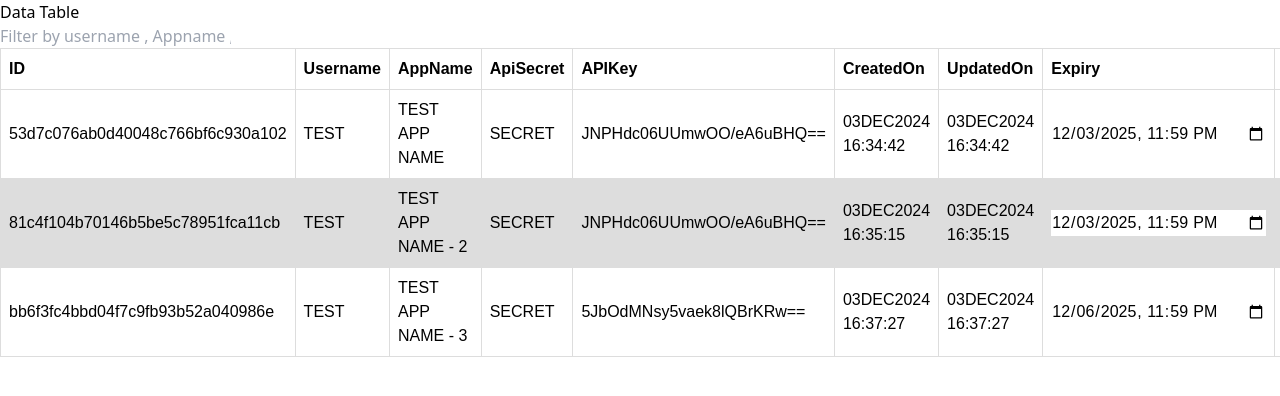
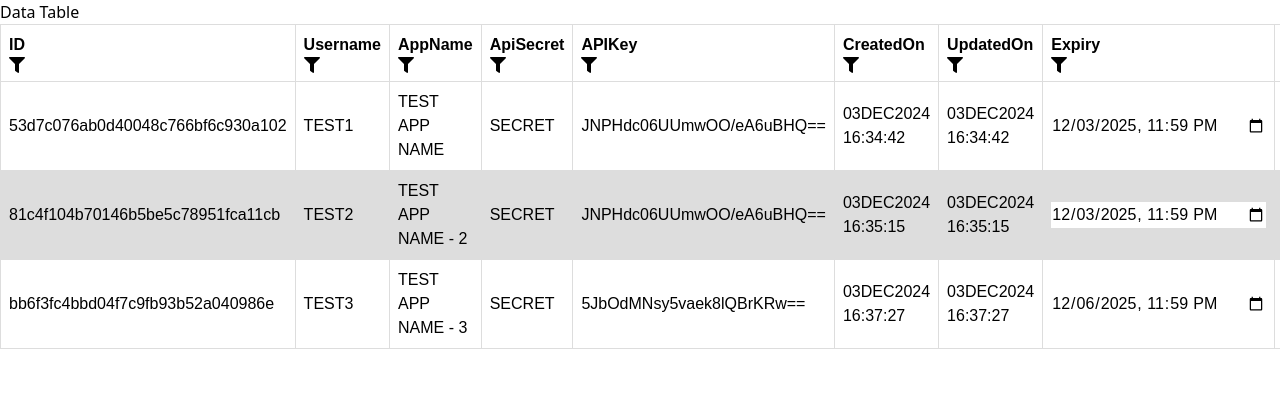
Before and after one commit to Paras-More/AdminDashboard, a React (Vite) app: page / in a window 1280 px wide. Shown: the top 396 px of the page. Built offline with nearby package versions, Linux system fonts and the light colour scheme.

Commit message:
Table FilterSerach func Done

```diff
--- a/package.json
+++ b/package.json
@@ -21,6 +21,7 @@
     "bootstrap": "^5.3.3",
     "react": "^18.3.1",
     "react-dom": "^18.3.1",
+    "react-icons": "^5.4.0",
     "styled-components": "^6.1.13"
   },
   "devDependencies": {
--- a/CommonComponents/FilterTable.jsx
+++ b/src/CommonComponents/FilterTable.jsx
@@ -49,7 +49,9 @@ const TableWithFilterAndSort = () => {
     setFilterText(e.target.value);
   };
   // Function to handle sorting
-  const handleSort = (field) => {
+  const handleSort = (field) =>
+    // console.log(field);
+    {
     const order = sortField === field && sortOrder === "asc" ? "desc" : "asc";
     const sortedData = [...data].sort((a, b) => {
       if (a[field] < b[field]) return order === "asc" ? -1 : 1;
@@ -97,6 +99,7 @@ const TableWithFilterAndSort = () => {
         row[key].toLowerCase().includes(filterText.toLowerCase())
     )
   );
+
   return (
     <div className="p-4">
       <h1 className="text-2xl font-bold mb-4">Data Table</h1>
--- a/CommonComponents/NewTable.jsx
+++ b/src/CommonComponents/NewTable.jsx
@@ -1,10 +1,12 @@
 import React, { useEffect } from "react";
 import { useState } from "react";
+import { FaFilter } from 'react-icons/fa'; // Import the filter icon
+
 function NewTable() {
   const initialData = [
     {
       ID: "53d7c076ab0d40048c766bf6c930a102",
-      Username: "TEST",
+      Username: "TEST1",
       AppName: "TEST APP NAME",
       ApiSecret: "SECRET",
       APIKey: "JNPHdc06UUmwOO/eA6uBHQ==",
@@ -18,7 +20,7 @@ function NewTable() {
     },
     {
       ID: "81c4f104b70146b5be5c78951fca11cb",
-      Username: "TEST",
+      Username: "TEST2",
       AppName: "TEST APP NAME - 2",
       ApiSecret: "SECRET",
       APIKey: "JNPHdc06UUmwOO/eA6uBHQ==",
@@ -32,7 +34,7 @@ function NewTable() {
     },
     {
       ID: "bb6f3fc4bbd04f7c9fb93b52a040986e",
-      Username: "TEST",
+      Username: "TEST3",
       AppName: "TEST APP NAME - 3",
       ApiSecret: "SECRET",
       APIKey: "5JbOdMNsy5vaek8lQBrKRw==",
@@ -45,7 +47,11 @@ function NewTable() {
       WebhookURL: "5JbOdMNsy5vaek8lQBrKRw==",
     },
   ];
-
+  const [sortField,setSortField] = useState("")
+  const[sortOrder,setSortOrder] = useState('asc')
+  const[filterField,setfilterField] = useState("")
+  const[filterText,setfilterText] = useState("")
+  const[SearchNotFound,setSearchNotFound] = useState(false)
   const optionArray = ["ACTIVE", "PENDING", "EXPIRED", "SUSPENDED"];
   const [selectedRow,setSelectedRow] = useState({})
   const [data, setData] = useState(initialData);
@@ -61,41 +67,45 @@ function NewTable() {
 
   function handleSaveRow(rowId,rowIndex){
     alert("calling api")
-    console.log(rowIndex);
-
-
-
     const copiedData = [...data];
     console.log(copiedData[rowIndex]);
     copiedData[rowIndex] = selectedRow;
-    console.log(copiedData);
-
     setData(copiedData)
     setSelectedRow({})
 
   }
 
+  function handleSort(Column){
+    const order = sortOrder === 'asc' ? 1 : -1;
+    const sortedArray = [...initialData].sort((a,b)=>{
+      const comparison = a[Column] > b[Column] ? -1 : (a[Column] < b[Column] ? 1 : 0);
+      return comparison * order;
+    })
+    setSortField(Column)
+    setSortOrder(sortOrder === "asc" ? "desc" : "asc");
+    setData(sortedArray)
+  }
+
+  function handleFilter(Column){
+      setfilterField(filterField === "" || filterField !== Column ? Column : "");
+  }
+
   useEffect(()=>{
-    console.log(selectedRow);
-
-    console.log(selectedRow['ID']);
-  },[selectedRow])
+    // console.log("sortOrder",sortOrder);
+  },[sortOrder])
 
   function handleEditRow(rowID,row){
     setSelectedRow(row)
   }
   useEffect(() => {
-    console.log(data);
-  }, [data]);
+    // console.log(data);
+    console.log(filterText);
+  }, [filterText]);
 
   return (
     <div className="p-4">
       <h1>Data Table</h1>
-      <input
-        type="text"
-        placeholder="Filter by username , Appname , or Status"
-        className="w-full p-4"
-      />
+
       <table className="w-full table-auto  border-collapse border border-gray-300">
        <thead>
           <tr>
@@ -103,7 +113,50 @@ function NewTable() {
             {
                 columns?.map((heading,index)=>{
                     return(
-                        <th className="border p-2 cursor-pointer" key={index}>{heading}</th>
+                        <th className="border bg-red-200  p-2 cursor-pointer" key={index}>
+                          <div className="flex items-center relative justify-between bg-green-500">
+                            <div className="w-full" onClick={()=>handleSort(heading)}>
+                            {heading}
+                            {sortField === heading && (sortOrder === 'asc'? "↓" :"↑")}
+                            </div>
+                            <div className="p-1" onClick={()=>handleFilter(heading)}>
+                            {<FaFilter/>}
+                            </div>
+                            {
+                              filterField === heading &&
+                              <div className="absolute z-50 top-6 right-0 w-[full] max-w-[280px] h-max bg-white shadow-md p-3">
+                              <div className="flex items-center justify-between mb-2">
+                                <input type="text" placeholder="Search" className="w-full p-1 text-sm border border-gray-300 rounded-md" onChange={(e)=>setfilterText(e.target.value)}/>
+                              </div>
+                              <div className="flex items-center mb-3">
+                                <input type="checkbox" id="selectAll" className="h-4 w-4" />
+                                <label htmlFor="selectAll" className="ml-2 text-sm">Select All</label>
+                              </div>
+                              <div className="flex flex-col max-h-60 overflow-y-auto px-2">
+                                {
+                                  [...data].map((row, rowIndex) => {
+                                    return (
+                                      <div key={row['ID']} className="flex items-center justify-between py-1">
+                                        {
+                                          row[heading].toLowerCase().includes(filterText) && <><input type="checkbox" id={`checkbox-${row['ID']}`}  className="h-4 w-4"  />
+                                        <label className="ml-2 text-sm" htmlFor={`checkbox-${row['ID']}`} >{row[heading]}</label></>
+                                        }
+                                      </div>
+                                    );
+                                  })
+                                }
+                                {
+
+                                }
+                              </div>
+                                <div className="flex justify-end mt-3">
+                                  <button className="bg-blue-500 text-white text-sm px-3 py-1 rounded mr-2">OK</button>
+                                  <button className="bg-gray-300 text-black text-sm px-3 py-1 rounded" onClick={()=>setfilterField("")}>Cancel</button>
+                                </div>
+                              </div>
+                             }
+                          </div>
+                        </th>
                     )
                 })
             }
--- /dev/null
+++ b/src/CommonComponents/SortAndFilter.jsx
@@ -0,0 +1,171 @@
+import React, { useState } from 'react';
+import { FaFilter } from 'react-icons/fa'; // Import the filter icon
+
+function SortAndFilter() {
+  const initialData = [
+    {
+      ID: "53d7c076ab0d40048c766bf6c930a102",
+      Username: "TEST1",
+      AppName: "TEST APP NAME",
+      ApiSecret: "SECRET",
+      APIKey: "JNPHdc06UUmwOO/eA6uBHQ==",
+      CreatedOn: "03DEC2024 16:34:42",
+      UpdatedOn: "03DEC2024 16:34:42",
+      Expiry: "2025-12-03T23:59",
+      Status: "EXPIRED",
+      InteractiveAllowed: false,
+      BroadcastAllowed: false,
+      WebhookURL: "JNPHdc06UUmwOO/eA6uBHQ==",
+    },
+    {
+      ID: "81c4f104b70146b5be5c78951fca11cb",
+      Username: "TEST2",
+      AppName: "TEST APP NAME - 2",
+      ApiSecret: "SECRET",
+      APIKey: "JNPHdc06UUmwOO/eA6uBHQ==",
+      CreatedOn: "03DEC2024 16:35:15",
+      UpdatedOn: "03DEC2024 16:35:15",
+      Expiry: "2025-12-03T23:59",
+      Status: "ACTIVE",
+      InteractiveAllowed: true,
+      BroadcastAllowed: false,
+      WebhookURL: "JNPHdc06UUmwOO/eA6uBHQ==",
+    },
+    {
+      ID: "bb6f3fc4bbd04f7c9fb93b52a040986e",
+      Username: "TEST3",
+      AppName: "TEST APP NAME - 3",
+      ApiSecret: "SECRET",
+      APIKey: "5JbOdMNsy5vaek8lQBrKRw==",
+      CreatedOn: "03DEC2024 16:37:27",
+      UpdatedOn: "03DEC2024 16:37:27",
+      Expiry: "2025-12-06T23:59",
+      Status: "ACTIVE",
+      InteractiveAllowed: true,
+      BroadcastAllowed: true,
+      WebhookURL: "5JbOdMNsy5vaek8lQBrKRw==",
+    },
+  ];
+
+  const [sortField, setSortField] = useState('');
+  const [sortOrder, setSortOrder] = useState('asc');
+  const [selectedRow, setSelectedRow] = useState({});
+  const [data, setData] = useState(initialData);
+  const [activeFilter, setActiveFilter] = useState(null); // Track the active filter column
+  const [selectedFilters, setSelectedFilters] = useState({}); // Track selected filters for each column
+  const columns = Object.keys(data[0]);
+
+  // Function to get unique filter options from a column
+  function getUniqueValues(column) {
+    const uniqueValues = [...new Set(data.map(row => row[column]))];
+    return uniqueValues;
+  }
+
+  function handleSort(Column) {
+    const order = sortOrder === 'asc' ? 1 : -1;
+    const sortedArray = [...initialData].sort((a, b) => {
+      const comparison = a[Column] > b[Column] ? -1 : (a[Column] < b[Column] ? 1 : 0);
+      return comparison * order;
+    });
+    setSortField(Column);
+    setSortOrder(sortOrder === "asc" ? "desc" : "asc");
+    setData(sortedArray);
+  }
+
+  function toggleFilter(column) {
+    setActiveFilter(activeFilter === column ? null : column); // Toggle the filter visibility for the clicked column
+  }
+
+  function handleFilterChange(column, value) {
+    setSelectedFilters(prevFilters => ({
+      ...prevFilters,
+      [column]: value,
+    }));
+  }
+
+  const filteredData = data.filter(row => {
+    for (let column in selectedFilters) {
+      if (selectedFilters[column] && !selectedFilters[column].includes(row[column])) {
+        return false;
+      }
+    }
+    return true;
+  });
+
+  return (
+    <div className="p-4">
+      <h1>Data Table</h1>
+      <table className="w-full table-auto border-collapse border border-gray-300">
+        <thead>
+          <tr>
+            {columns?.map((heading, index) => {
+              return (
+                <th
+                  className="border p-2 cursor-pointer"
+                  onClick={() => handleSort(heading)}
+                  key={index}
+                >
+                  {heading}
+                  {sortField === heading && (sortOrder === 'asc' ? "↓" : "↑")}
+                  <FaFilter
+                    onClick={(e) => {
+                      e.stopPropagation(); // Prevent triggering the sorting
+                      toggleFilter(heading);
+                    }}
+                    className="ml-2 cursor-pointer"
+                  />
+                  {/* Filter dropdown visible for the active column */}
+                  {activeFilter === heading && (
+                    <div className="absolute bg-white border shadow-lg mt-1 p-2 w-40">
+                      {getUniqueValues(heading).map((opt, i) => (
+                        <label key={i} className="block">
+                          <input
+                            type="checkbox"
+                            checked={selectedFilters[heading]?.includes(opt)}
+                            onChange={() => {
+                              const newValue = selectedFilters[heading]?.includes(opt)
+                                ? selectedFilters[heading].filter(val => val !== opt)
+                                : [...(selectedFilters[heading] || []), opt];
+                              handleFilterChange(heading, newValue);
+                            }}
+                          />
+                          {opt}
+                        </label>
+                      ))}
+                    </div>
+                  )}
+                </th>
+              );
+            })}
+            <th className="border p-2 cursor-pointer">Edit</th>
+          </tr>
+        </thead>
+        <tbody>
+          {filteredData?.map((row, rowIndex) => {
+            return (
+              <tr key={row['ID']}>
+                {columns?.map((col, colIndex) => {
+                  return (
+                    <td key={colIndex}>
+                      <span>{row[col]}</span>
+                    </td>
+                  );
+                })}
+                <td
+                  className="cursor-pointer"
+                  onClick={() => {
+                    setSelectedRow(row);
+                  }}
+                >
+                  Edit
+                </td>
+              </tr>
+            );
+          })}
+        </tbody>
+      </table>
+    </div>
+  );
+}
+
+export default SortAndFilter;
```
Also changed, not shown: src/App.jsx (+4 -3 lines), src/CommonComponents/TableView.jsx (renamed from CommonComponents/TableView.jsx), 1 other file (tests, documents, lock files or other folders).
